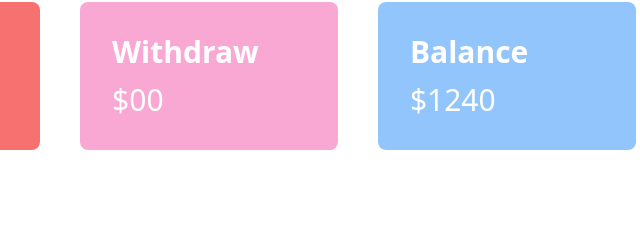
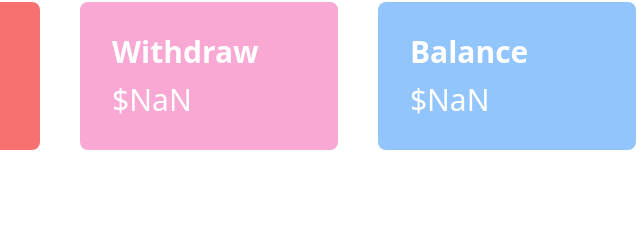
Before and after one commit to Sumaiyakhan322/Bank-withdraw-deposit, a plain HTML site: page inside.html in a window 1280 px wide. Both pictures are taken after a click on the button "Withdraw". Shown: the part 134-361 px from the top of the page, 431-1071 px from the left. Drawn offline with nearby package versions, Linux system fonts and the light colour scheme.

Commit message:
added withdraw

```diff
--- a/inside.html
+++ b/inside.html
@@ -22,7 +22,7 @@
 
           <div class="bg-pink-300 p-8 rounded-lg space-y-3">
             <h3 class="text-3xl text-white font-bold">Withdraw</h3>
-            <p class="text-3xl text-white">$00</p>
+            <p class="text-3xl text-white">$<span id="previous-withdraw">00</span></p>
           </div>
 
           <div class="bg-blue-300 p-8 rounded-lg space-y-3">
@@ -49,12 +49,12 @@
           <div class="bg-indigo-300 rounded-lg space-y-8 p-6">
             <h3 class="text-white text-2xl font-semibold">Please Withdraw</h3>
             <div class="">
-              <input
+              <input id="withdraw-value"
                 type="text"
                 placeholder="amount you want to withdraw"
                 class="text-black block w-7/12 p-3 rounded-md mx-auto mb-4"
               />
-              <button
+              <button id="withdraw"
                 class="text-white bg-blue-700 px-6 py-3 rounded-md mx-auto block"
               >
                 Withdraw
--- a/inside.js
+++ b/inside.js
@@ -1,11 +1,13 @@
 // 2--------Deposit money
 // 2.1----Add event on deposit button
 document.getElementById('deposit-btn').addEventListener('click',function(){
+
     // 2.2 -----get the deposit input value
     const depositField=document.getElementById('deposit-value');
     const depositAmountString=depositField.value;
     //2.3-------convert string to number
-    const depositAmount=parseFloat(depositAmountString)
+    const depositAmount=parseFloat(depositAmountString);
+
     //2.4-----get the preivous deposit by innertext
     const previousDeposit=document.getElementById('previous-deposit');
     // 2.5----get the preivous deposit
@@ -25,6 +27,32 @@ document.getElementById('deposit-btn').addEventListener('click',function(){
     const newBalance=previousBalace+depositAmount;
     banalceField.innerText=newBalance;
 
+})
+
+//3--------withdraw
+//3.1---------get the button and apply event listener
+document.getElementById('withdraw').addEventListener('click',function(){
+    // 3.2 ------get the withdraw value
+    const withdrawValue=document.getElementById('withdraw-value');
+    const withdrawValueString=withdrawValue.value;
+    const withdraw=parseFloat(withdrawValueString);
+
+    //3.3-----clear the feild
+    withdrawValue.value='';
+    //3.4---------get the previous withdraw
+    const previousWithdraw=document.getElementById('previous-withdraw');
+    const previousWithdrawString=previousWithdraw.innerText;
+    const previousWithdrawValue=parseFloat(previousWithdrawString);
+    //3.5-----------get the total withdraw
+    const recentWithdraw=withdraw+previousWithdrawValue;
+    //3.6-------set the value
+    previousWithdraw.innerText=recentWithdraw;
+    //3.7----------update tHE banalce
+    const banalceField=document.getElementById('balance');
+    const Totalbalance=banalceField.innerText;
+    const previousBalace=parseFloat(Totalbalance);
+    const newBalance=previousBalace-recentWithdraw;
+    banalceField.innerText=newBalance;
 
 
 })
```
